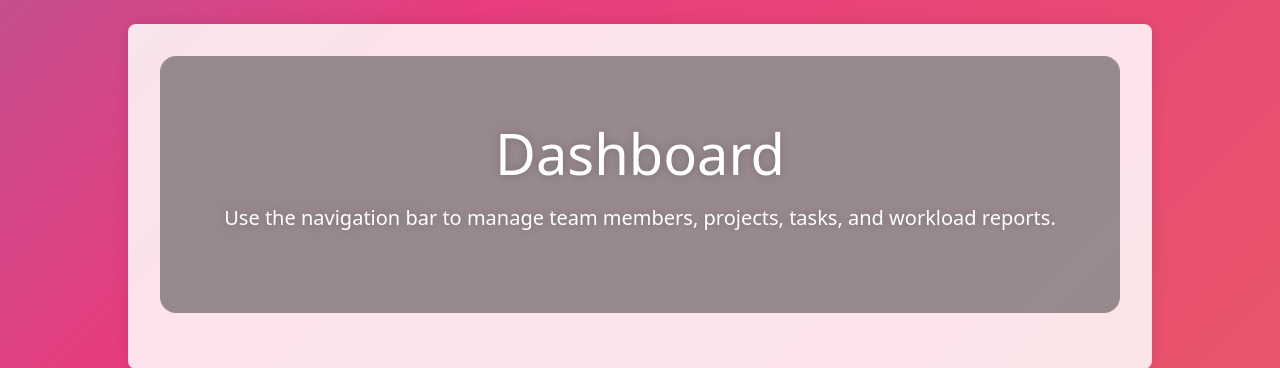
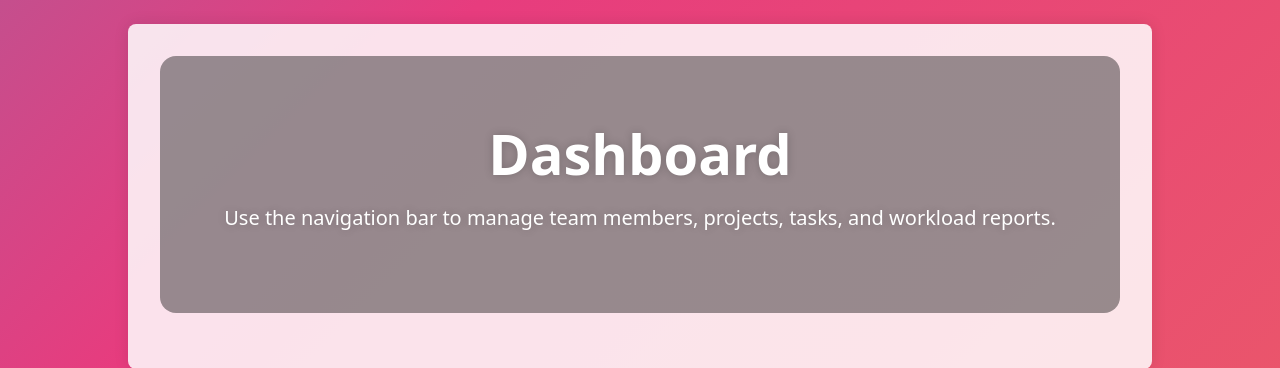
Before and after one commit to leyuwei/YourTeam, a PHP site: page / in a window 1280 px wide. Shown: the part 56-424 px from the top of the page. Run offline with PHP 8.4, Linux system fonts and the light colour scheme; the visitor is signed in with stand-in values (Sample User, id 1).

Commit message:
Update index.php

```diff
--- a/index.php
+++ b/index.php
@@ -1,6 +1,6 @@
 <?php include 'header.php'; ?>
 <div class="hero-banner text-center mb-4">
-  <h1 class="display-4 mb-3" data-i18n="index.title">Dashboard</h1>
+  <h1 class="display-4 fw-bold mb-3" data-i18n="index.title">Dashboard</h1>
   <p class="lead" data-i18n="index.info">Use the navigation bar to manage team members, projects, tasks, and workload reports.</p>
 </div>
 <?php include 'footer.php'; ?>
```
